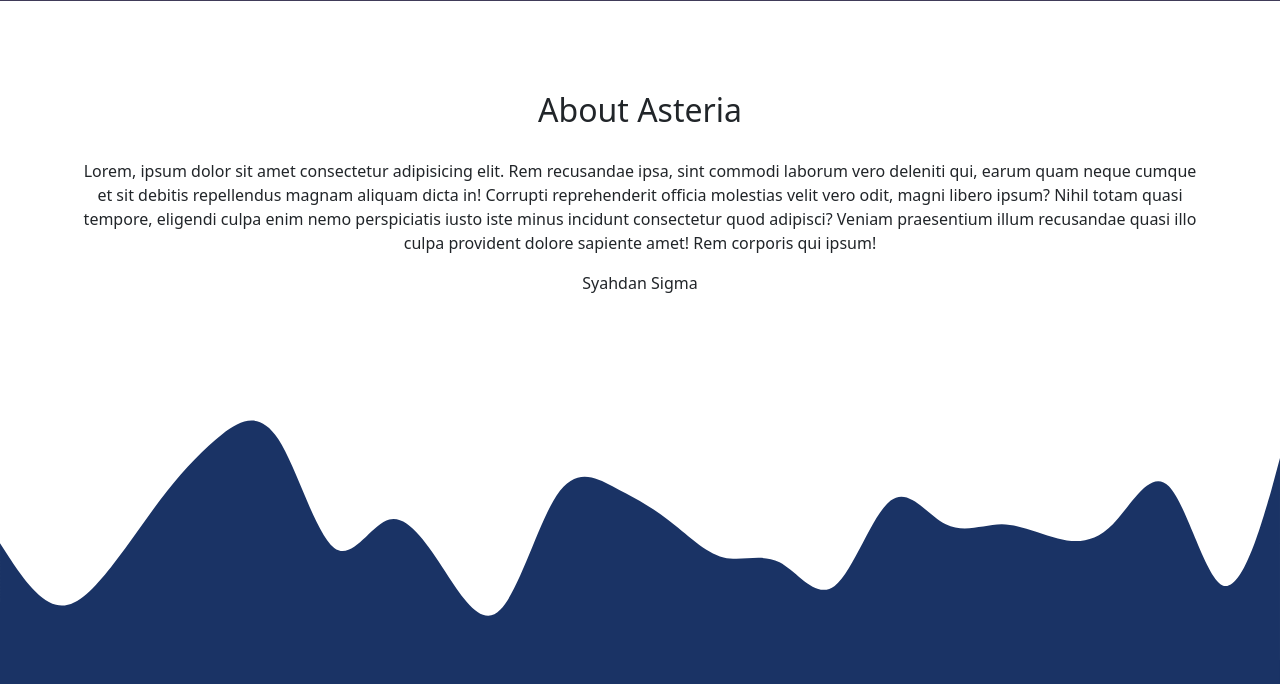
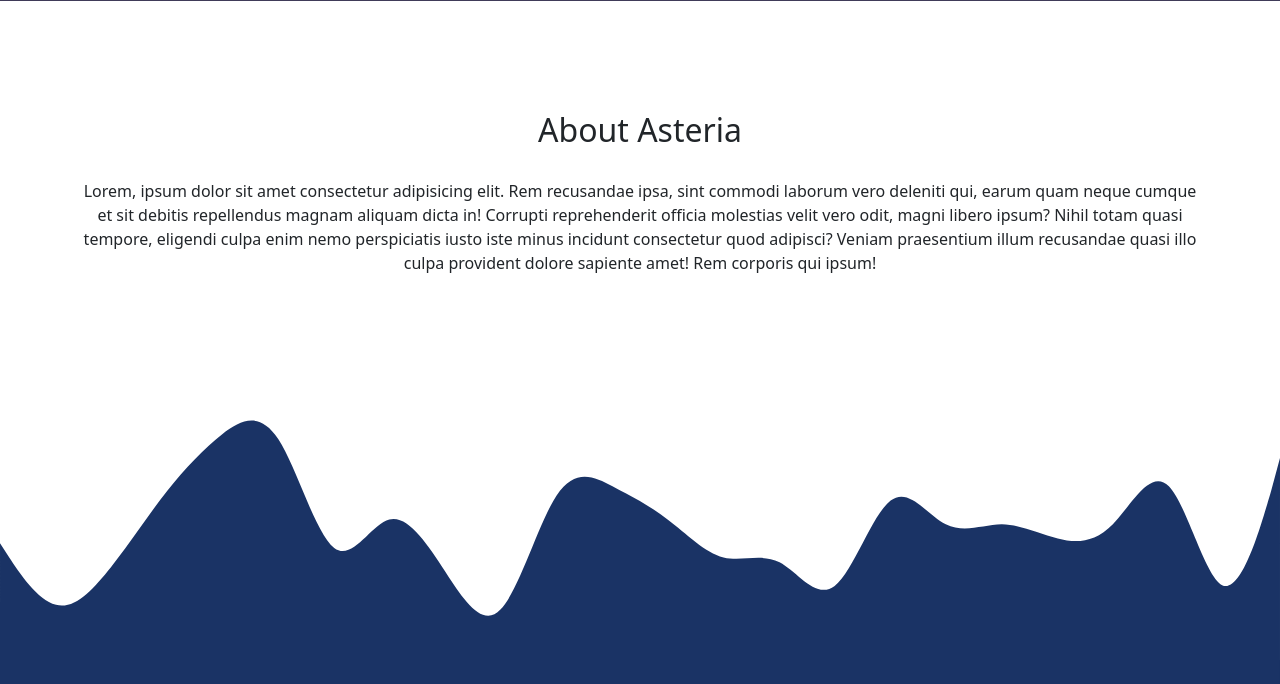
Before and after one commit to kyzn-15/Asteria, a Flask app: page / in a window 1280 px wide. Shown: the part 855-1539 px from the top of the page. Run offline with Flask 3, Linux system fonts and the light colour scheme.

Commit message:
hapus syahdan sigma

```diff
--- a/templates/index.html
+++ b/templates/index.html
@@ -72,7 +72,6 @@
         <p class="hidden">
           Lorem, ipsum dolor sit amet consectetur adipisicing elit. Rem recusandae ipsa, sint commodi laborum vero deleniti qui, earum quam neque cumque et sit debitis repellendus magnam aliquam dicta in! Corrupti reprehenderit officia molestias velit vero odit, magni libero ipsum? Nihil totam quasi tempore, eligendi culpa enim nemo perspiciatis iusto iste minus incidunt consectetur quod adipisci? Veniam praesentium illum recusandae quasi illo culpa provident dolore sapiente amet! Rem corporis qui ipsum!
         </p>
-        <p>Syahdan Sigma</p>
       </div>
     </section>
 
```
